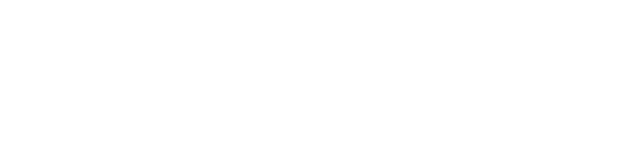
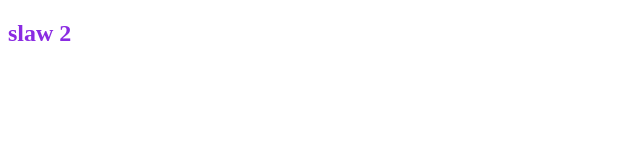
Before and after one commit to Shady-Burhan/test, a plain HTML site: page index.html in a window 1280 px wide. Shown: the full height of the page, 0-640 px from the left. Drawn offline with Linux system fonts and the light colour scheme.

Commit message:
creating style.css and h2

```diff
--- a/index.html
+++ b/index.html
@@ -4,10 +4,11 @@
     <meta charset="UTF-8">
     <meta name="viewport" content="width=device-width, initial-scale=1.0">
     <title>Document</title>
+   <link rel="stylesheet" href="./style.css">
 </head>
 <body>
 
-
+<h2>slaw 2 </h2>
 
 
 </body>
--- /dev/null
+++ b/style.css
@@ -0,0 +1,3 @@
+h2{
+    color :blueviolet;
+}
```
